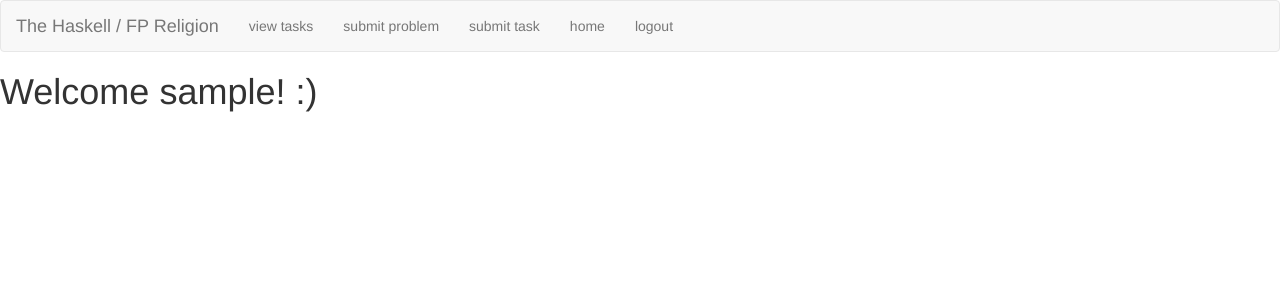
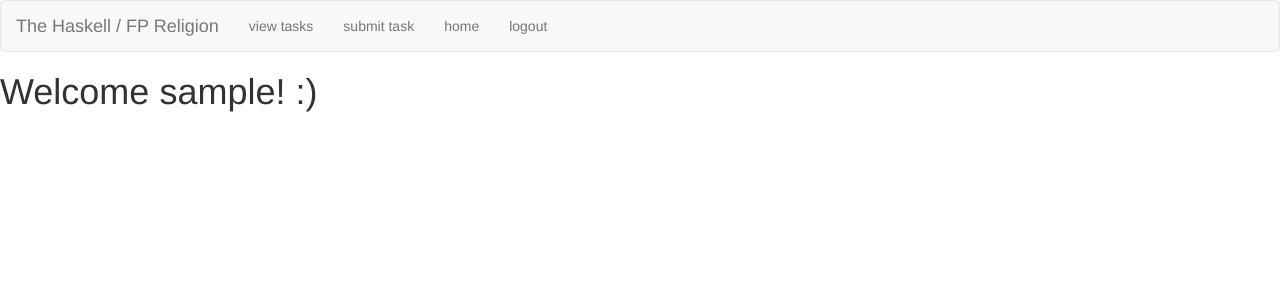
Before and after one commit to googleson78/web-project, a PHP site: page /index.php in a window 1280 px wide. Shown: the top 300 px of the page. Run offline with PHP 8.4, Linux system fonts and the light colour scheme; the visitor is signed in with stand-in values (Sample User, id 1).

Commit message:
Remove "submit problem" from navbar
This is because currently you always need to be redirected from "view
tasks" in order for it to work properly

```diff
--- a/php/navbar.php
+++ b/php/navbar.php
@@ -17,7 +17,6 @@
 			<ul class="nav navbar-nav">
 				<!-- TODO: show only when logged in -->
 				<li><a href="/view/tasks.php">view tasks</a></li>
-				<li><a href="/submit/problem.php">submit problem</a></li>
 				<li><a href="/submit/task.php">submit task</a></li>
 
                 <?php if (isset($_SESSION['loggedin'])) {?>
```
